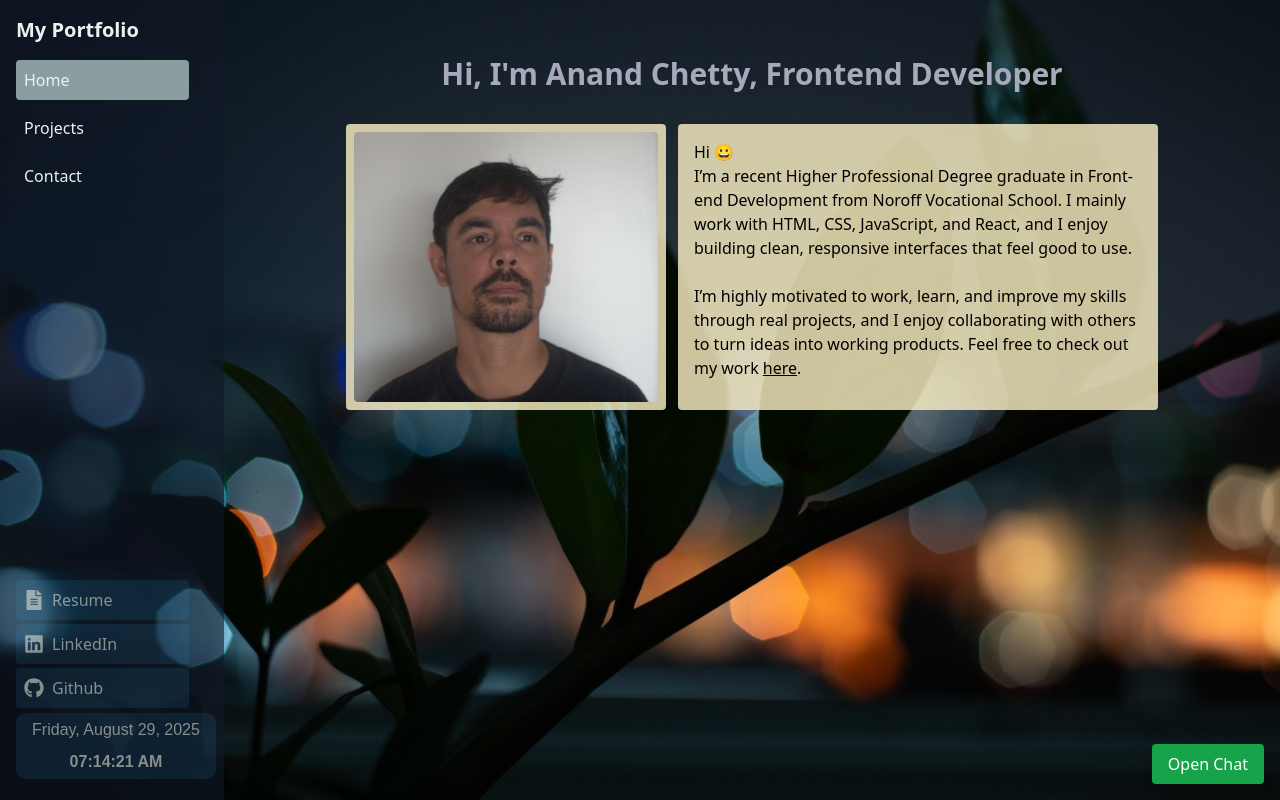
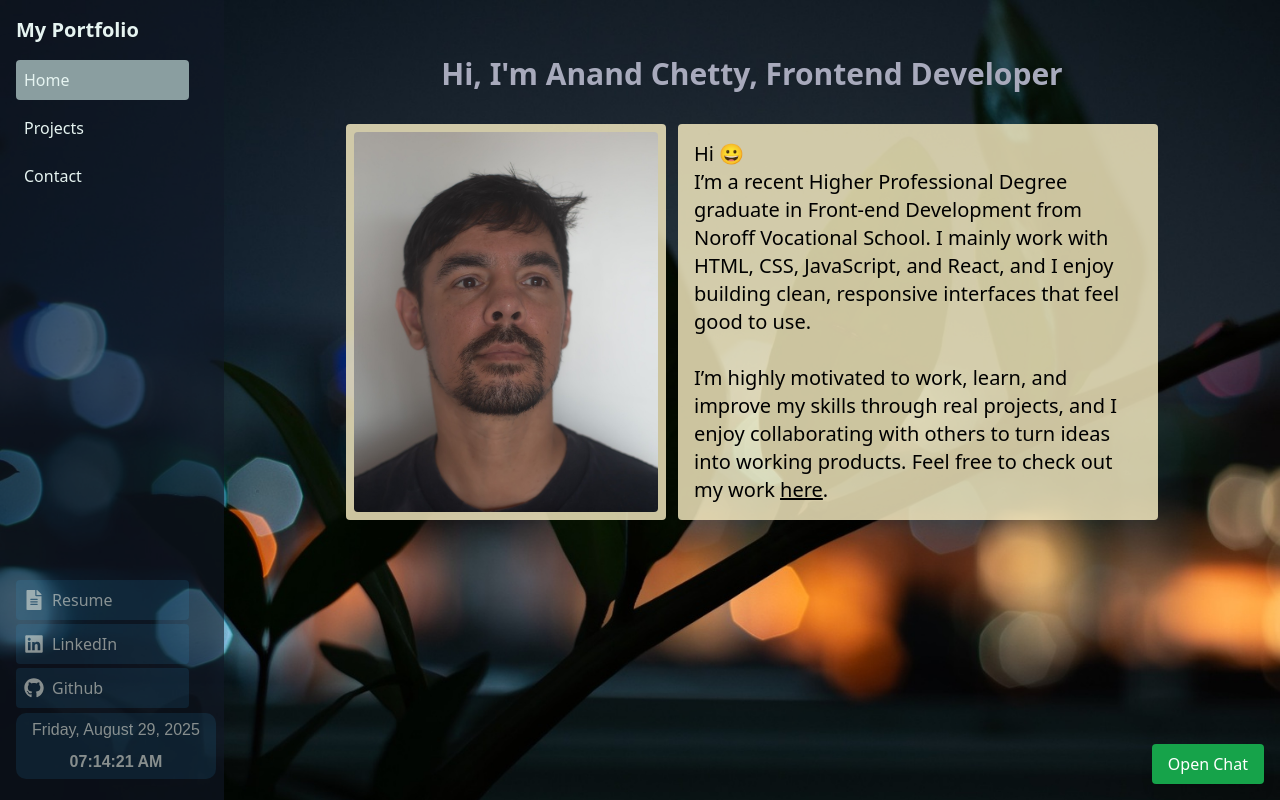
Before and after one commit to Tjommiboy/job_portfolio, a React (Vite) app: page / in a window 1280 px wide. Built offline with nearby package versions, Linux system fonts and the light colour scheme; a web font is replaced by a local one.

Commit message:
link from hero to projects

```diff
--- a/src/components/Hero.jsx
+++ b/src/components/Hero.jsx
@@ -1,3 +1,4 @@
+import { Link } from "react-router-dom";
 const Hero = () => {
   return (
     <>
@@ -10,7 +11,7 @@ const Hero = () => {
           />
         </div>
         <div className="lg:w-1/2 flex">
-          <p className="bg-amber-100/80 p-4 text-1xl text-[var(--generic-8)] rounded w-full">
+          <p className="bg-amber-100/80 p-4 text-xl text-[var(--generic-8)] rounded w-full">
             Hi 😀 <br />
             I’m a recent Higher Professional Degree graduate in Front-end
             Development from Noroff Vocational School. I mainly work with HTML,
@@ -21,9 +22,9 @@ const Hero = () => {
             I’m highly motivated to work, learn, and improve my skills through
             real projects, and I enjoy collaborating with others to turn ideas
             into working products. Feel free to check out my work{" "}
-            <a href="Projects" className="underline font-medium">
+            <Link to="/projects" className="underline font-medium">
               here
-            </a>
+            </Link>
             .
           </p>
         </div>
```
